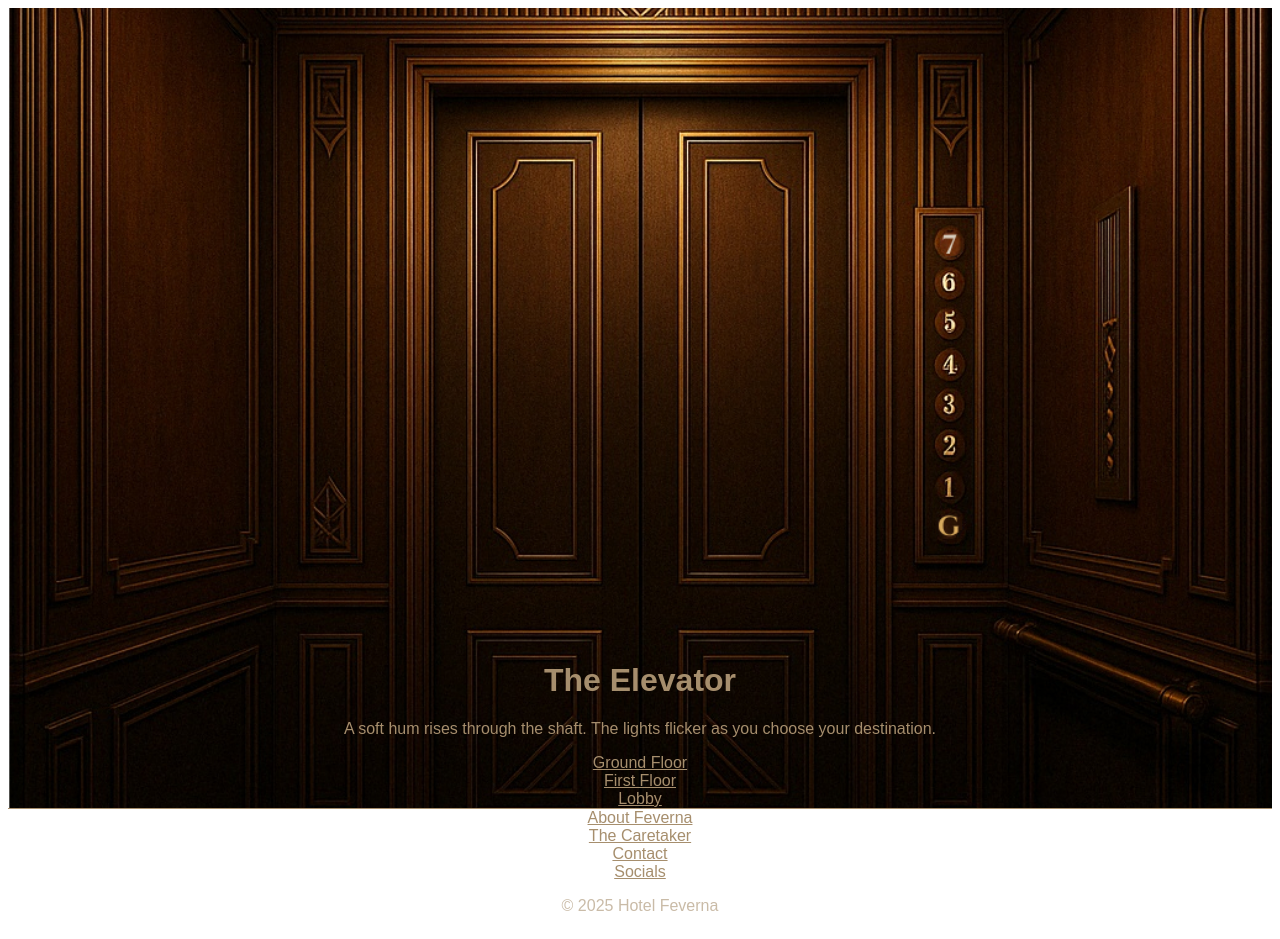
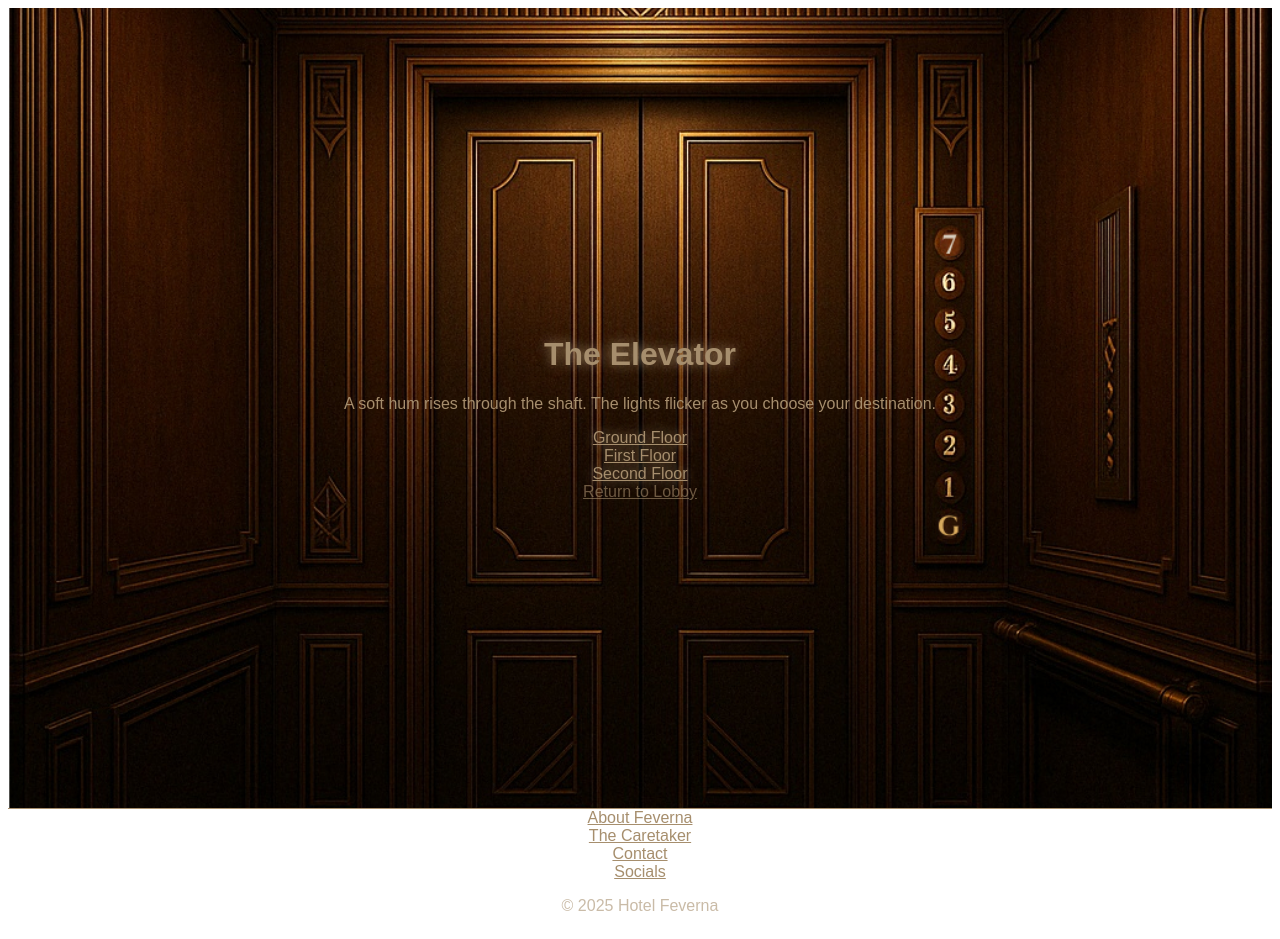
Before and after one commit to fevernaofficial/feverna-hotel, a Next.js app: page /elevator in a window 1280 px wide. Built offline with nearby package versions, Linux system fonts and the light colour scheme.

Commit message:
Fix layout to fit viewport without scroll

```diff
--- a/app/ballroom/page.tsx
+++ b/app/ballroom/page.tsx
@@ -6,7 +6,7 @@ export const metadata = {
 export default function Ballroom() {
   return (
     <main
-      className="min-h-screen flex items-end justify-center pb-10 text-fevernaGold"
+      className="relative h-[100svh] flex flex-col items-center justify-center text-fevernaGold bg-black overflow-hidden"
       style={{
         backgroundImage: "url('/images/ballroom.png')",
         backgroundSize: "cover",
--- a/app/chapel/page.tsx
+++ b/app/chapel/page.tsx
@@ -6,7 +6,7 @@ export const metadata = {
 export default function Chapel() {
   return (
     <main
-      className="min-h-screen flex items-end justify-center pb-10 text-fevernaGold"
+      className="relative h-[100svh] flex flex-col items-center justify-center text-fevernaGold bg-black overflow-hidden"
       style={{
         backgroundImage: "url('/images/chapel.png')",
         backgroundSize: "cover",
--- a/app/courtyard/page.tsx
+++ b/app/courtyard/page.tsx
@@ -6,7 +6,7 @@ export const metadata = {
 export default function Courtyard() {
   return (
     <main
-      className="min-h-screen flex items-end justify-center pb-10 text-fevernaGold"
+      className="relative h-[100svh] flex flex-col items-center justify-center text-fevernaGold bg-black overflow-hidden"
       style={{
         backgroundImage: "url('/images/courtyard.png')",
         backgroundSize: "cover",
--- a/app/elevator/page.tsx
+++ b/app/elevator/page.tsx
@@ -1,42 +1,56 @@
 export const metadata = {
-  title: "Elevator | Hotel Feverna",
-  description: "A quiet space between floors at Hotel Feverna.",
+  title: "The Elevator | Hotel Feverna",
+  description: "A soft hum rises through the shaft. The lights flicker as you choose your destination.",
 };
 
 export default function Elevator() {
   return (
     <main
-      className="min-h-screen flex flex-col items-center justify-end pb-10 text-fevernaGold"
+      className="relative h-[100svh] flex flex-col items-center justify-center text-fevernaGold bg-black overflow-hidden"
       style={{
         backgroundImage: "url('/images/elevator.jpg')",
         backgroundSize: "cover",
         backgroundPosition: "center",
       }}
     >
-      <div className="bg-black/60 p-6 rounded text-center max-w-md mb-10">
-        <h1 className="text-3xl mb-4 font-serif">The Elevator</h1>
-        <p className="text-lg mb-6">
-          A soft hum rises through the shaft. The lights flicker as you choose
-          your destination.
+      {/* Soft overlay for mood and readability */}
+      <div className="absolute inset-0 bg-[rgba(20,15,5,0.25)]" />
+
+      {/* Main content */}
+      <div className="relative z-10 text-center fade-in-soft">
+        <h1 className="text-4xl font-serif mb-4 drop-shadow-[0_0_6px_rgba(166,142,109,0.8)]">
+          The Elevator
+        </h1>
+        <p className="mb-8 text-fevernaGold/80">
+          A soft hum rises through the shaft. The lights flicker as you choose your destination.
         </p>
 
-        <div className="flex flex-col gap-3">
+        <nav className="flex flex-col items-center gap-3 text-lg">
           <a
             href="/hallway0"
-            className="underline hover:text-white transition"
+            className="hover:text-white transition feverna-glow animate-flicker delay-[0s]"
           >
             Ground Floor
           </a>
           <a
             href="/hallway1"
-            className="underline hover:text-white transition"
+            className="hover:text-white transition feverna-glow animate-flicker delay-[1.2s]"
           >
             First Floor
           </a>
-          <a href="/" className="underline hover:text-white transition">
-            Lobby
+          <a
+            href="/hallway2"
+            className="hover:text-white transition feverna-glow animate-flicker delay-[2.4s]"
+          >
+            Second Floor
           </a>
-        </div>
+          <a
+            href="/"
+            className="mt-6 text-sm hover:text-white/80 transition text-fevernaGold/60"
+          >
+            Return to Lobby
+          </a>
+        </nav>
       </div>
     </main>
   );
--- a/app/hallway2/page.tsx
+++ b/app/hallway2/page.tsx
@@ -6,7 +6,7 @@ export const metadata = {
 export default function Hallway2() {
   return (
     <main
-      className="min-h-screen flex items-end justify-center pb-10 text-fevernaGold"
+      className="relative h-[100svh] flex flex-col items-center justify-center text-fevernaGold bg-black overflow-hidden"
       style={{
         backgroundImage: "url('/images/hallway2.png')",
         backgroundSize: "cover",
@@ -14,7 +14,7 @@ export default function Hallway2() {
       }}
     >
       <div className="text-center text-lg backdrop-blur-sm bg-black/50 p-6 rounded">
-        <p>The air here feels charged — as though the walls remember songs.</p>
+        <p>The air here feels soft, as faint music seeps through the doors like memory.</p>
 
         <a href="/hallway2/thespark" className="block mt-4 underline hover:text-white">
           The Spark
--- a/app/solarium/page.tsx
+++ b/app/solarium/page.tsx
@@ -6,7 +6,7 @@ export const metadata = {
 export default function Solarium() {
   return (
     <main
-      className="min-h-screen flex items-end justify-center pb-10 text-fevernaGold"
+      className="relative h-[100svh] flex flex-col items-center justify-center text-fevernaGold bg-black overflow-hidden"
       style={{
         backgroundImage: "url('/images/solarium.png')",
         backgroundSize: "cover",
```
